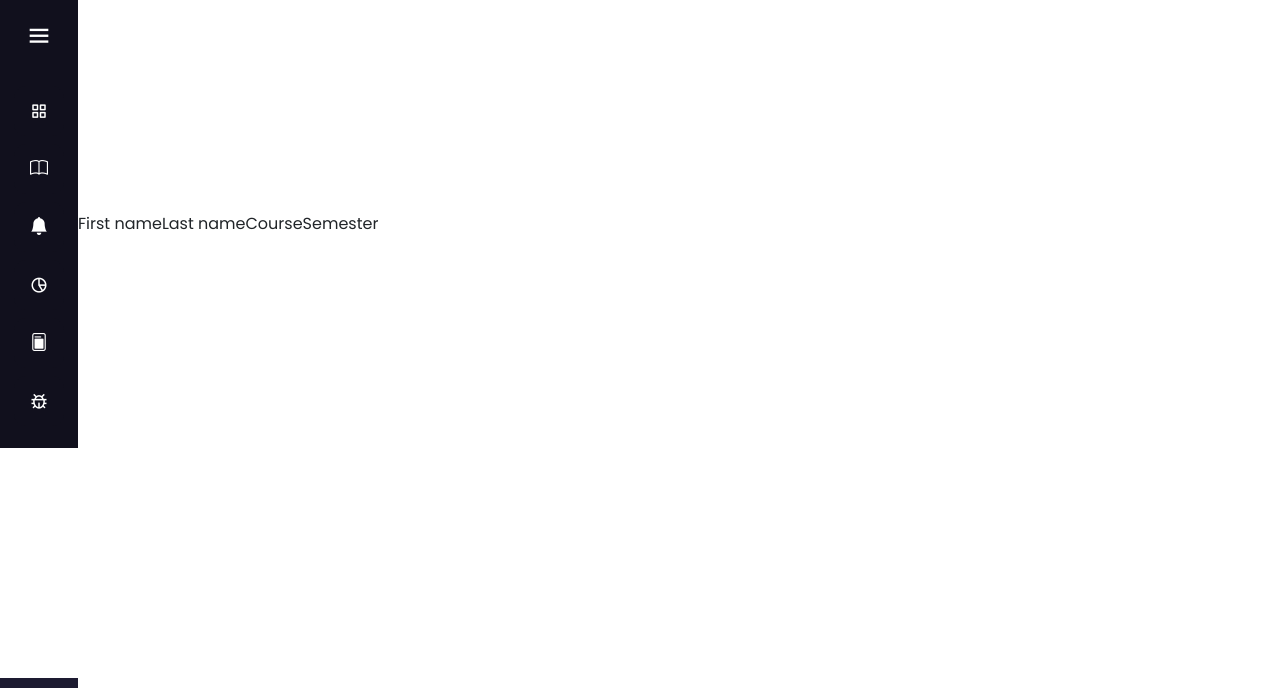
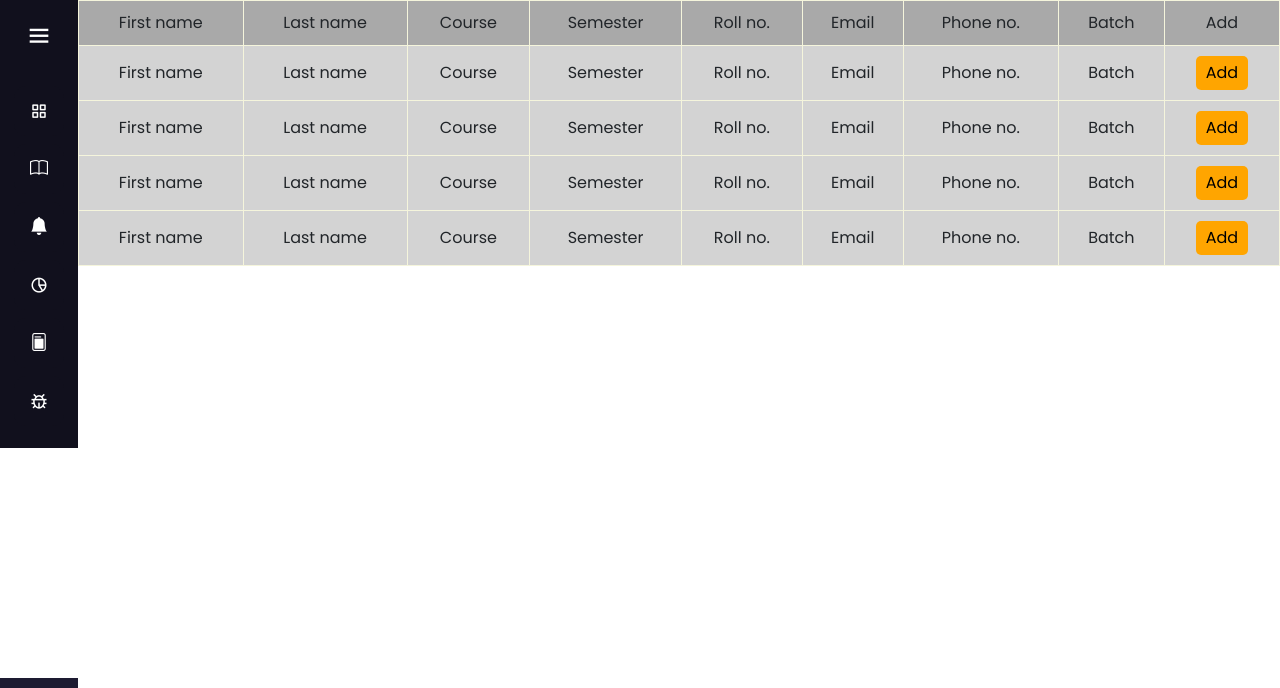
Before and after one commit to itsdhruvgupta/NotesOfCollegeSite, a Django app: page /add_students in a window 1280 px wide. Shown: the part 62-750 px from the top of the page. Run offline with Django 3.2, Linux system fonts and the light colour scheme; some libraries are stand-ins or nearby versions.

Commit message:
add-students page added

```diff
--- a/notesSite/static/add-students.css
+++ b/notesSite/static/add-students.css
@@ -1,3 +1,29 @@
-body{
-    background-color: black;
+#myTable{
+  height: 100%;
+  width: 100%;
+  text-align: center;
+  background: darkgray;
 }
+
+
+.myData{
+  border: 1px solid beige;
+  padding: 10px;
+}
+
+.myRow2{
+  background: lightgray;
+}
+
+.my-button{
+    width: auto;
+    padding: 5px 10px 5px 10px;
+    border: 0;
+    border-radius: 5px;
+    background: orange;
+}
+
+
+.my-button:hover{
+     box-shadow: 0 8px 8px -4px lightseagreen;
+}
--- a/notesSite/templates/add_students.html
+++ b/notesSite/templates/add_students.html
@@ -3,19 +3,69 @@
 
 {% block body %}
 
- <table class="myTable">
-        <th id="table_head">
-        <td>First name</td>
-        <td>Last name</td>
-        <td>Course</td>
-        <td>Semester</td>
-        </th>
-        <tr>
-            <td></td>
-            <td></td>
-            <td></td>
-            <td></td>
-        </tr>
+<body>
+    <table id="myTable" cellspacing="0">
+      <tr class="myRow">
+        <td class="myData">First name</td>
+        <td class="myData">Last name</td>
+        <td class="myData">Course</td>
+        <td class="myData">Semester</td>
+        <td class="myData">Roll no.</td>
+        <td class="myData">Email</td>
+        <td class="myData">Phone no.</td>
+        <td class="myData">Batch</td>
+        <td class="myData">Add</td>
+      </tr>
+      <tr class="myRow2">
+        <td class="myData">First name</td>
+        <td class="myData">Last name</td>
+        <td class="myData">Course</td>
+        <td class="myData">Semester</td>
+        <td class="myData">Roll no.</td>
+        <td class="myData">Email</td>
+        <td class="myData">Phone no.</td>
+        <td class="myData">Batch</td>
+        <td class="myData"><button onclick="myFunction()" class="my-button">Add</button></td>
+      </tr>
+      <tr class="myRow2">
+        <td class="myData">First name</td>
+        <td class="myData">Last name</td>
+        <td class="myData">Course</td>
+        <td class="myData">Semester</td>
+        <td class="myData">Roll no.</td>
+        <td class="myData">Email</td>
+        <td class="myData">Phone no.</td>
+        <td class="myData">Batch</td>
+        <td class="myData"><button onclick="myFunction()" class="my-button">Add</button></td>
+      </tr>
+      <tr class="myRow2">
+        <td class="myData">First name</td>
+        <td class="myData">Last name</td>
+        <td class="myData">Course</td>
+        <td class="myData">Semester</td>
+        <td class="myData">Roll no.</td>
+        <td class="myData">Email</td>
+        <td class="myData">Phone no.</td>
+        <td class="myData">Batch</td>
+        <td class="myData"><button onclick="myFunction()" class="my-button">Add</button></td>
+      </tr>
+      <tr class="myRow2">
+        <td class="myData">First name</td>
+        <td class="myData">Last name</td>
+        <td class="myData">Course</td>
+        <td class="myData">Semester</td>
+        <td class="myData">Roll no.</td>
+        <td class="myData">Email</td>
+        <td class="myData">Phone no.</td>
+        <td class="myData">Batch</td>
+        <td class="myData"><button onclick="myFunction()" class="my-button">Add</button></td>
+      </tr>
+    </table>
 
-    </table>
+    <script>
+        function myFunction(){
+
+        }
+    </script>
+  </body>
 {% endblock body %}
--- a/notesSite/templates/base_template.html
+++ b/notesSite/templates/base_template.html
@@ -12,6 +12,7 @@
 	<link rel="stylesheet" type="text/css" href='{% static "event.css" %}'>
 	<link rel="stylesheet" type="text/css" href='{% static "form.css" %}'>
 	<link rel="stylesheet" type="text/css" href='{% static "quiz.css" %}'>
+	<link rel="stylesheet" type="text/css" href='{% static "add-students.css" %}'>
 
 
 	<link rel="stylesheet" href="https://cdn.jsdelivr.net/npm/bootstrap-icons@1.7.2/font/bootstrap-icons.css">
```
